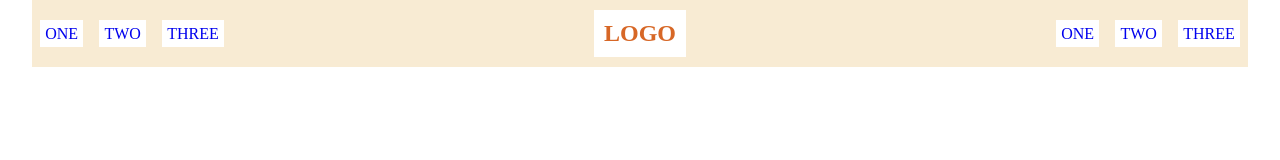
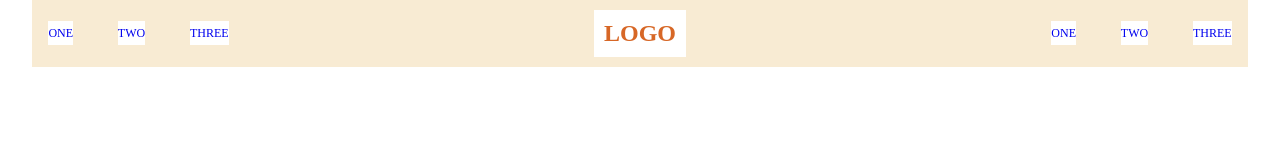
Before and after one commit to alfNoob/odin-recipes, a website: page css-excercise/flex/flex-2/flex2.html in a window 1280 px wide. Drawn offline with Linux system fonts and the light colour scheme.

Commit message:
Update flex-2 style.css

```diff
--- a/css-excercise/flex/flex-2/style.css
+++ b/css-excercise/flex/flex-2/style.css
@@ -15,22 +15,36 @@
 
 .container .left, .right {
     display: flex;
-    width: 200px;
     justify-content: space-around;
+    font-size: 12px;
 }
 
 .container .left, .right, .center {
-    margin: 10px 0;
+    margin: 10px;
 }
 
 .container a, h3 {
     background-color: #fff;
     text-decoration: none;
-    padding: 5px;
+    padding: 5px 0;
 }
 
 .container .center h3 {
     padding: 10px;
     color: rgb(215, 103, 38);
-    font-size: 24px;
+    font-size: 16px;
 }
+
+.container p {
+    margin: 0.4rem;
+}
+
+@media screen and (min-width: 768px) {
+    .container .left, .right {
+        gap: 2rem;
+    }
+
+    .container .center h3 {
+        font-size: 24px;
+    }
+}
```
